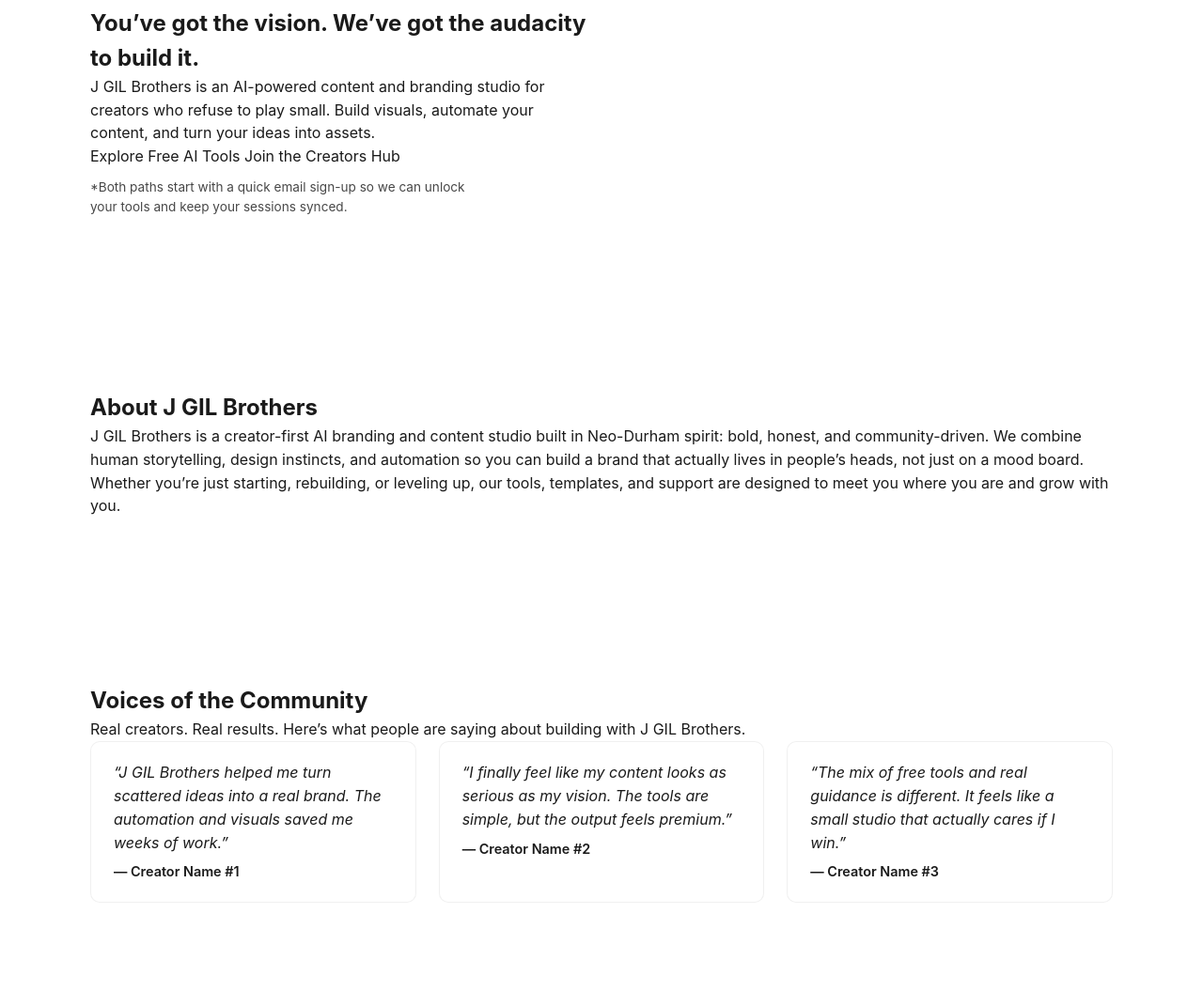
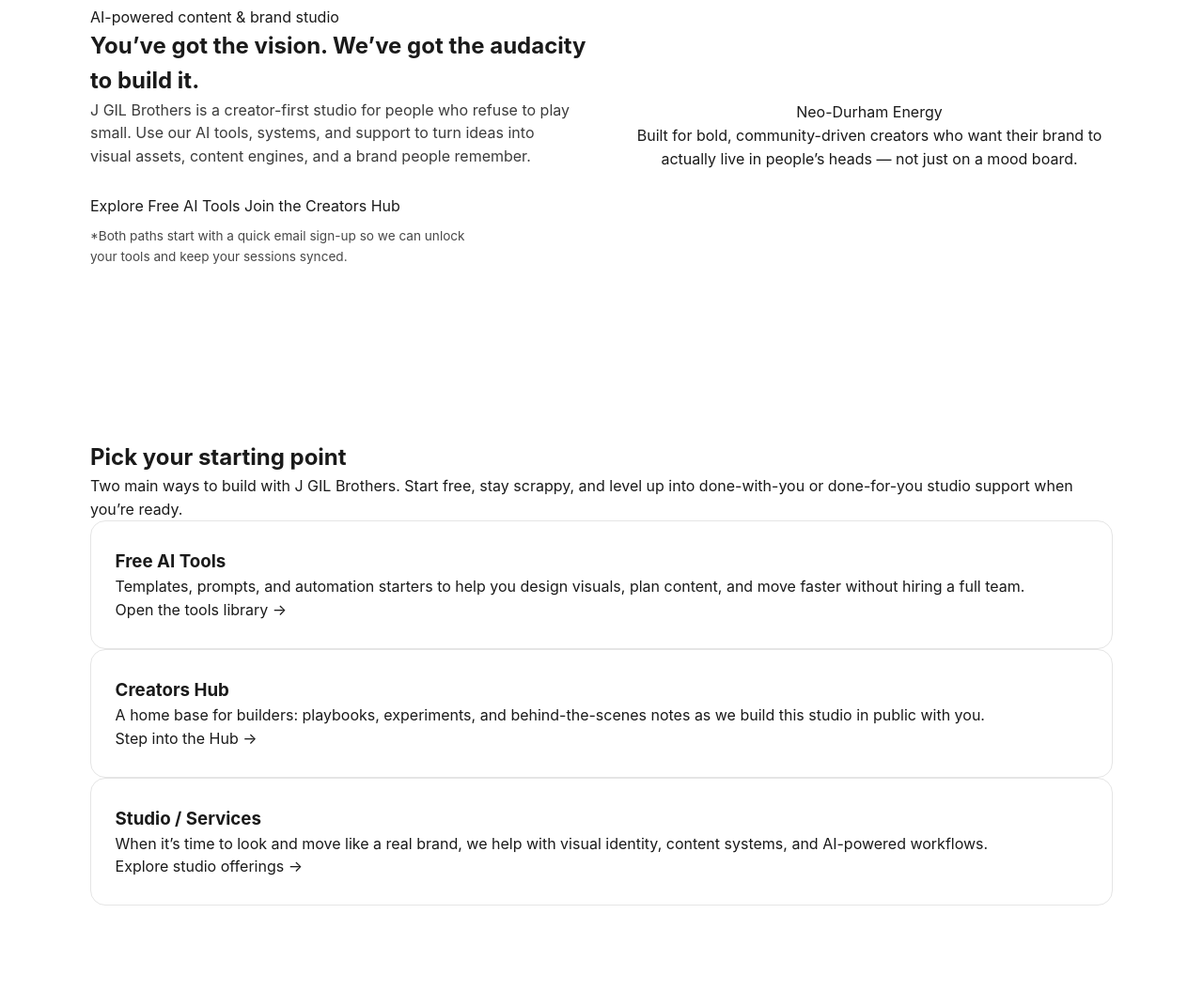
Before and after one commit to jgilbrothers/jgilbrothers-website, a plain HTML site: page index.html in a window 1280 px wide. Shown: the part 260-1315 px from the top of the page at 94% size. Drawn offline with Linux system fonts and the light colour scheme; files that its build step writes are made by us from their sources.

Commit message:
Update index.html

```diff
--- a/index.html
+++ b/index.html
@@ -5,7 +5,7 @@
   <title>J GIL Brothers | AI Branding & Content Studio</title>
   <meta name="viewport" content="width=device-width, initial-scale=1.0">
   <meta name="description" content="J GIL Brothers is an AI-powered content and branding studio for creators. Build visuals, automate content, and grow your brand with free tools and creator-first support.">
-  <link rel="stylesheet" href="/styles.css">
+  <link rel="stylesheet" href="/styles/styles.css">
 </head>
 <body>
   <!-- Site Header -->
@@ -13,12 +13,14 @@
     <div class="container header-inner">
       <a href="/" class="site-logo">
         <!-- MAIN LOGO -->
-        <img src="/images/jgil-brothers-logo-2025.png"
-             alt="J GIL Brothers logo"
-             class="logo-image">
+        <img
+          src="/assets/images/jgil-brothers-logo-2025.png"
+          alt="J GIL Brothers logo"
+          class="logo-image"
+        >
       </a>
 
-      <nav class="site-nav">
+      <nav class="site-nav" aria-label="Main navigation">
         <ul>
           <li><a href="/">Home</a></li>
           <li><a href="/about/">About</a></li>
@@ -35,23 +37,22 @@
     <section class="hero">
       <div class="container hero-inner">
         <div class="hero-copy">
+          <p class="eyebrow">AI-powered content & brand studio</p>
           <h1>You’ve got the vision. We’ve got the audacity to build it.</h1>
-          <p>
-            J GIL Brothers is an AI-powered content and branding studio for creators
-            who refuse to play small. Build visuals, automate your content, and
-            turn your ideas into assets.
+          <p class="hero-subtitle">
+            J GIL Brothers is a creator-first studio for people who refuse to play small.
+            Use our AI tools, systems, and support to turn ideas into visual assets,
+            content engines, and a brand people remember.
           </p>
 
           <div class="hero-ctas">
             <!-- CTA 1: FREE AI TOOLS -->
-            <a class="btn primary"
-               href="/tools/">
+            <a class="btn primary" href="/tools/">
               Explore Free AI Tools
             </a>
 
             <!-- CTA 2: CREATORS HUB -->
-            <a class="btn secondary"
-               href="/creators-hub/">
+            <a class="btn secondary" href="/creators-hub/">
               Join the Creators Hub
             </a>
           </div>
@@ -62,12 +63,61 @@
           </p>
         </div>
 
-        <!-- OPTIONAL HERO IMAGE PLACEHOLDER -->
+        <!-- HERO ART / VISUAL ANCHOR -->
         <div class="hero-art">
-          <!-- If you ever want a hero image separate from the logo, drop it here -->
-          <!-- Example:
-          <img src="/images/home-hero-art.jpg" alt="Creators working with AI tools">
-          -->
+          <div class="hero-art-card">
+            <p class="hero-art-label">Neo-Durham Energy</p>
+            <p class="hero-art-text">
+              Built for bold, community-driven creators who want their brand to actually live
+              in people’s heads — not just on a mood board.
+            </p>
+          </div>
+        </div>
+      </div>
+    </section>
+
+    <!-- PATHWAYS -->
+    <section class="section pathways">
+      <div class="container">
+        <h2>Pick your starting point</h2>
+        <p class="section-intro">
+          Two main ways to build with J GIL Brothers. Start free, stay scrappy, and
+          level up into done-with-you or done-for-you studio support when you’re ready.
+        </p>
+
+        <div class="cards-grid">
+          <article class="card">
+            <h3>Free AI Tools</h3>
+            <p>
+              Templates, prompts, and automation starters to help you design visuals,
+              plan content, and move faster without hiring a full team.
+            </p>
+            <a href="/tools/" class="link-arrow">
+              Open the tools library →
+            </a>
+          </article>
+
+          <article class="card">
+            <h3>Creators Hub</h3>
+            <p>
+              A home base for builders: playbooks, experiments, and behind-the-scenes
+              notes as we build this studio in public with you.
+            </p>
+            <a href="/creators-hub/" class="link-arrow">
+              Step into the Hub →
+            </a>
+          </article>
+
+          <article class="card">
+            <h3>Studio / Services</h3>
+            <p>
+              When it’s time to look and move like a real brand, we help with visual
+              identity, content systems, and AI-powered workflows.
+            </p>
+            <a href="/studio/" class="link-arrow">
+              Explore studio offerings →
+            </a>
+          </article>
         </div>
       </div>
     </section>
@@ -79,14 +129,14 @@
         <p>
           J GIL Brothers is a creator-first AI branding and content studio
           built in Neo-Durham spirit: bold, honest, and community-driven.
-          We combine human storytelling, design instincts, and automation
-          so you can build a brand that actually lives in people’s heads,
-          not just on a mood board.
+          We combine human storytelling, design instincts, and smart automation
+          so your brand doesn’t just look good — it works.
         </p>
         <p>
           Whether you’re just starting, rebuilding, or leveling up, our tools,
           templates, and support are designed to meet you where you are
-          and grow with you.
+          and grow with you. The goal is simple: fewer stuck ideas, more
+          shipped assets.
         </p>
       </div>
     </section>
@@ -94,7 +144,7 @@
     <!-- TESTIMONIALS / VOICES OF THE COMMUNITY -->
     <section class="section testimonials">
       <div class="container">
-        <h2>Voices of the Community</h2>
+        <h2>Voices of the community</h2>
         <p class="section-intro">
           Real creators. Real results. Here’s what people are saying about
           building with J GIL Brothers.
@@ -102,8 +152,6 @@
 
         <div class="testimonial-grid">
           <article class="testimonial-card">
-            <!-- Optional avatar/logo -->
-            <!-- <img src="/images/testimonial-1.jpg" alt="Creator photo" class="testimonial-avatar"> -->
             <p class="testimonial-quote">
               “J GIL Brothers helped me turn scattered ideas into a real brand.
               The automation and visuals saved me weeks of work.”
@@ -112,7 +160,6 @@
           </article>
 
           <article class="testimonial-card">
-            <!-- <img src="/images/testimonial-2.jpg" alt="Creator photo" class="testimonial-avatar"> -->
             <p class="testimonial-quote">
               “I finally feel like my content looks as serious as my vision.
               The tools are simple, but the output feels premium.”
@@ -121,7 +168,6 @@
           </article>
 
           <article class="testimonial-card">
-            <!-- <img src="/images/testimonial-3.jpg" alt="Creator photo" class="testimonial-avatar"> -->
             <p class="testimonial-quote">
               “The mix of free tools and real guidance is different.
               It feels like a small studio that actually cares if I win.”
@@ -148,9 +194,10 @@
         </div>
 
         <div class="brand-yourself-image">
-          <!-- BLOG IMAGE PLACEHOLDER -->
-          <img src="/images/brand-yourself-cover.jpg"
-               alt="Brand Yourself blog cover (placeholder)">
+          <img
+            src="/assets/images/brand-yourself-cover.jpg"
+            alt="Brand Yourself blog cover (placeholder)"
+          >
         </div>
       </div>
     </section>
@@ -159,17 +206,22 @@
     <section class="section founders-art">
       <div class="container founders-inner">
         <div class="founders-text">
-          <h2>J GIL Brothers Founders Concept Art</h2>
+          <h2>J GIL Brothers founders concept art</h2>
           <p>
             The J GIL Brothers silhouettes represent legacy, audacity, and
             the promise that your ideas won’t die in your Notes app.
             This is the visual anchor for everything we build.
           </p>
+          <p>
+            As the studio grows, this icon becomes the north star:
+            a reminder that bold ideas from small corners can still shift cultures.
+          </p>
         </div>
         <div class="founders-image">
-          <!-- FOUNDERS ART PLACEHOLDER -->
-          <img src="/images/founders-concept-art.jpg"
-               alt="J GIL Brothers founders concept art (placeholder)">
+          <img
+            src="/assets/images/founders-concept-art.jpg"
+            alt="J GIL Brothers founders concept art (placeholder)"
+          >
         </div>
       </div>
     </section>
@@ -182,10 +234,8 @@
         Built with audacity for creators who refuse to play small.
       </p>
     </div>
-    <script>
-      // keep footer year current
-      document.getElementById('year').textContent = new Date().getFullYear();
-    </script>
   </footer>
+
+  <script src="/scripts/main.js" defer></script>
 </body>
 </html>
```
